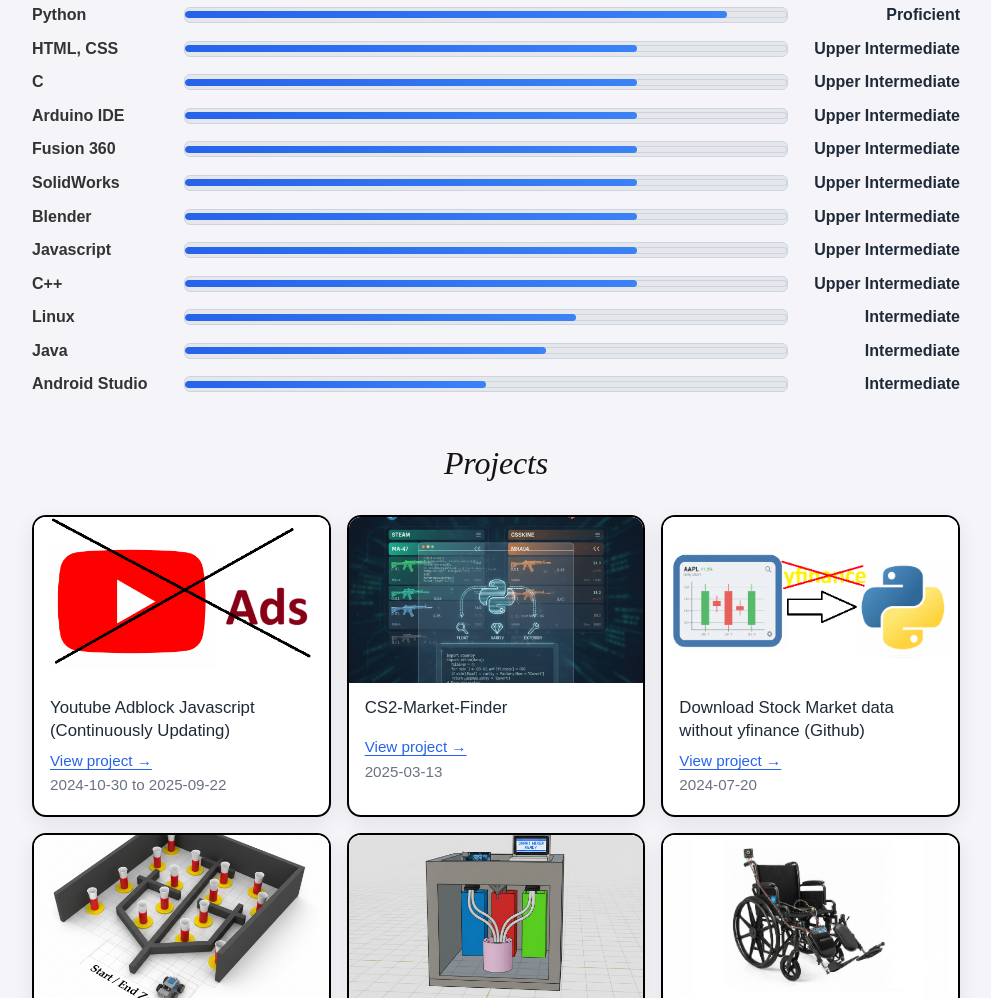
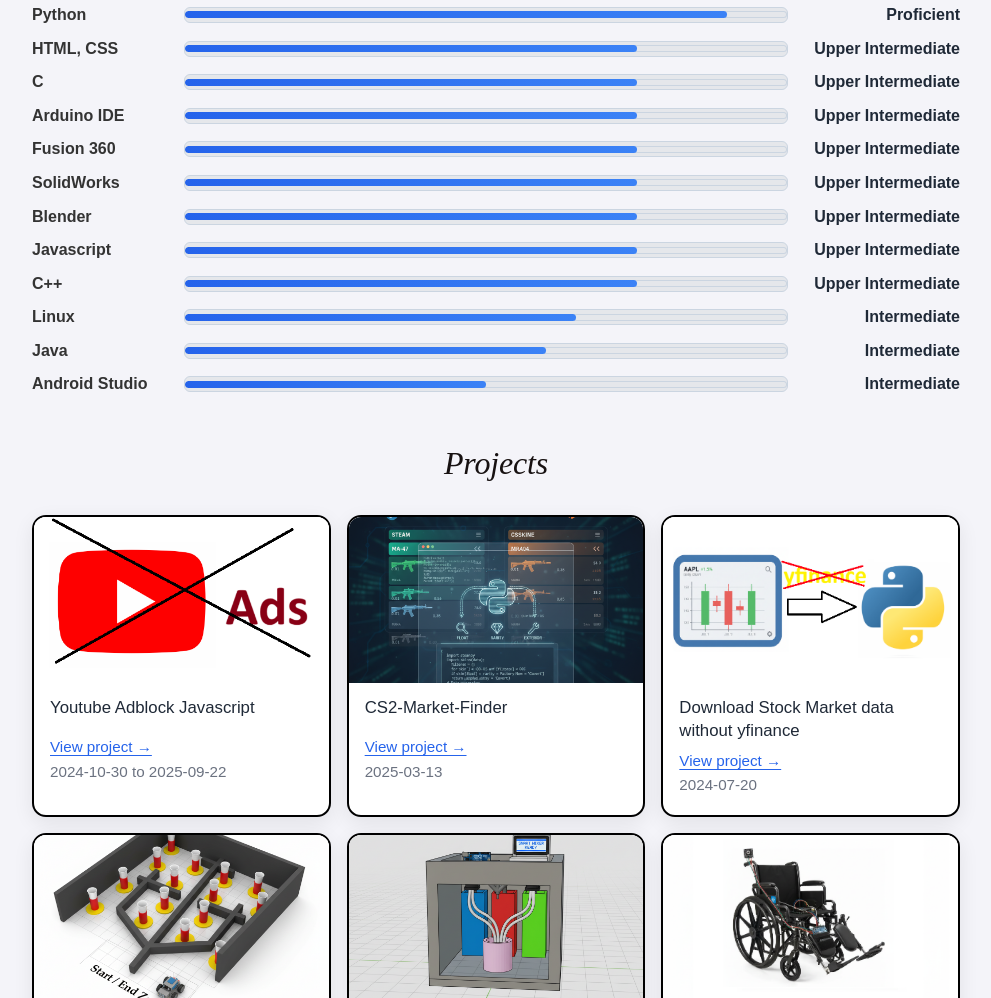
Before and after one commit to antonlam/Self-Intro, a plain HTML site: page index.html in a window 1280 px wide. Shown: the part 1512-2510 px from the top of the page, without its empty margins (144-1135 px from the left). Drawn offline with nearby package versions, Linux system fonts and the light colour scheme.

Commit message:
small adjustment on wording and css

```diff
--- a/index.css
+++ b/index.css
@@ -391,7 +391,7 @@
   .goals th[scope="row"],
   .goals td {
     /* border: 1px solid #000; */
-    padding-bottom: .75rem;
+    padding-top: .75rem;
     padding-left: 1rem;
   }
 
--- a/index.js
+++ b/index.js
@@ -6,7 +6,7 @@
 
   const projects = [
     {
-      title: "Youtube Adblock Javascript (Continuously Updating)",
+      title: "Youtube Adblock Javascript",
       url: "https://github.com/antonlam/youtube-adblock-javascript",
       description: "",
       image: "Image/youtube-adblock.png",
@@ -20,7 +20,7 @@
       date: "2025-03-13"
     },
     {
-      title: "Download Stock Market data without yfinance (Github)",
+      title: "Download Stock Market data without yfinance",
       url: "https://github.com/antonlam/Download-Ticker-Data-without-yfinance",
       description: "",
       image: "Image/stooqdata.png",
```
